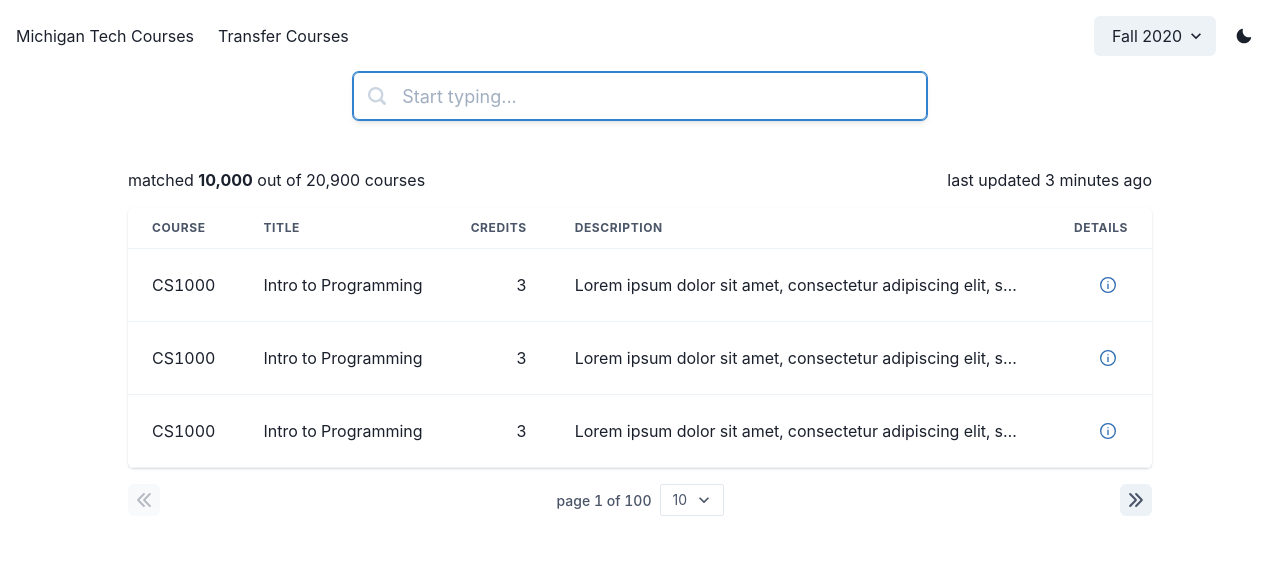
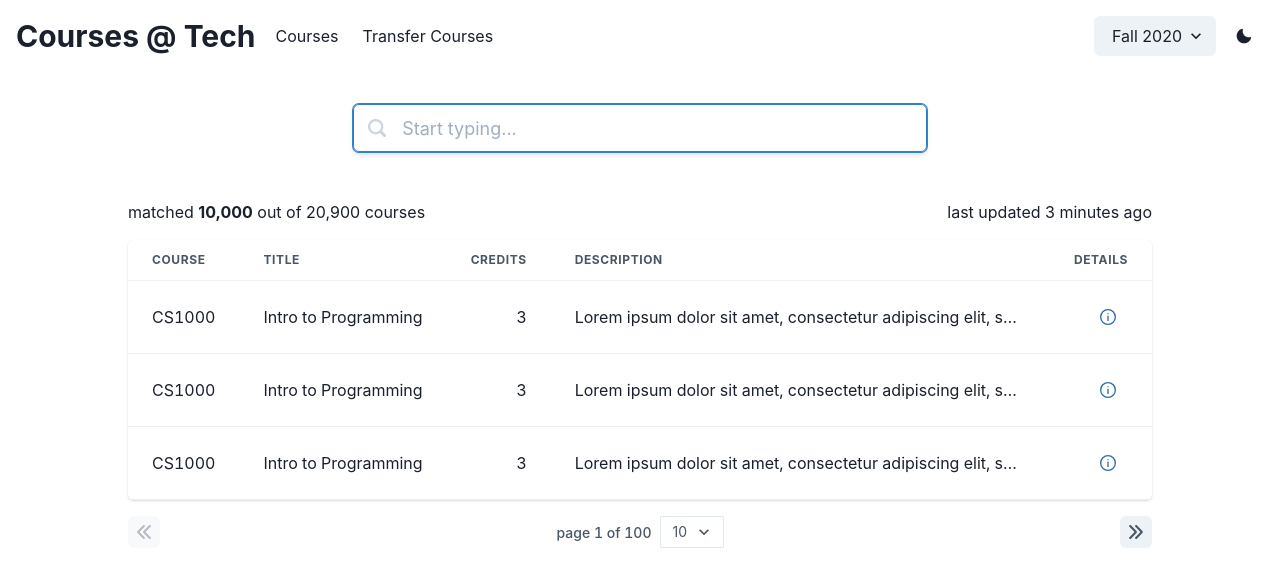
Before and after one commit to Michigan-Tech-Courses/frontend, a Next.js app: page / in a window 1280 px wide. Shown: the top 586 px of the page. Built offline with nearby package versions, Linux system fonts and the light colour scheme.

Commit message:
Make navbar responsive

```diff
--- a/components/navbar.tsx
+++ b/components/navbar.tsx
@@ -1,23 +1,64 @@
-import React from 'react';
-import {HStack, Select, Spacer} from '@chakra-ui/react';
+import React, {useState, useCallback} from 'react';
+import {Flex, Box, Select, IconButton, Heading, HStack} from '@chakra-ui/react';
+import {CloseIcon, HamburgerIcon} from '@chakra-ui/icons';
 import ColorModeToggle from './color-mode-toggle';
 import Link from './link';
 
+const PAGES = [
+	{
+		label: 'Courses',
+		href: '/'
+	},
+	{
+		label: 'Transfer Courses',
+		href: '/transfer'
+	}
+];
+
 const Navbar = () => {
+	const [isOpen, setIsOpen] = useState(false);
+	const handleToggle = useCallback(() => {
+		setIsOpen(o => !o);
+	}, []);
+
 	return (
-		<HStack w="100%" p="1rem" as="nav">
-			<Link href="/" mr="1rem">Michigan Tech Courses</Link>
+		<Flex align="center" justify="space-between" wrap="wrap" p="1rem" as="nav" mb={8}>
+			<Flex align="center" mr={5}>
+				<Heading as="h1" size="lg">
+          Courses @ Tech
+				</Heading>
+			</Flex>
 
-			<Link href="/transfer">Transfer Courses</Link>
+			<Box display={{base: 'block', md: 'none'}} onClick={handleToggle} ml="auto">
+				<IconButton aria-label={isOpen ? 'Close navbar' : 'Open navbar'}>
+					{isOpen ? <CloseIcon/> : <HamburgerIcon/>}
+				</IconButton>
+			</Box>
 
-			<Spacer/>
+			<Box
+				display={{base: isOpen ? 'block' : 'none', md: 'flex'}}
+				width={{base: 'full', md: 'auto'}}
+				alignItems="center"
+				flexGrow={1}>
+				{
+					PAGES.map(page => (
+						<Link key={page.href} href={page.href} display="block" mr={6} mt={{base: 4, md: 0}}>{page.label}</Link>
+					))
+				}
+			</Box>
 
-			<Select w="auto" variant="filled" aria-label="Select a semester to view">
-				<option>Fall 2020</option>
-			</Select>
+			<HStack
+				display={{base: isOpen ? 'flex' : 'none', md: 'flex'}}
+				mt={{base: 4, md: 0}}
+			>
+				<Select w="auto" variant="filled" aria-label="Select a semester to view">
+					<option>Fall 2020</option>
+				</Select>
 
-			<ColorModeToggle/>
-		</HStack>
+				<ColorModeToggle/>
+
+			</HStack>
+		</Flex>
 	);
 };
 
```
